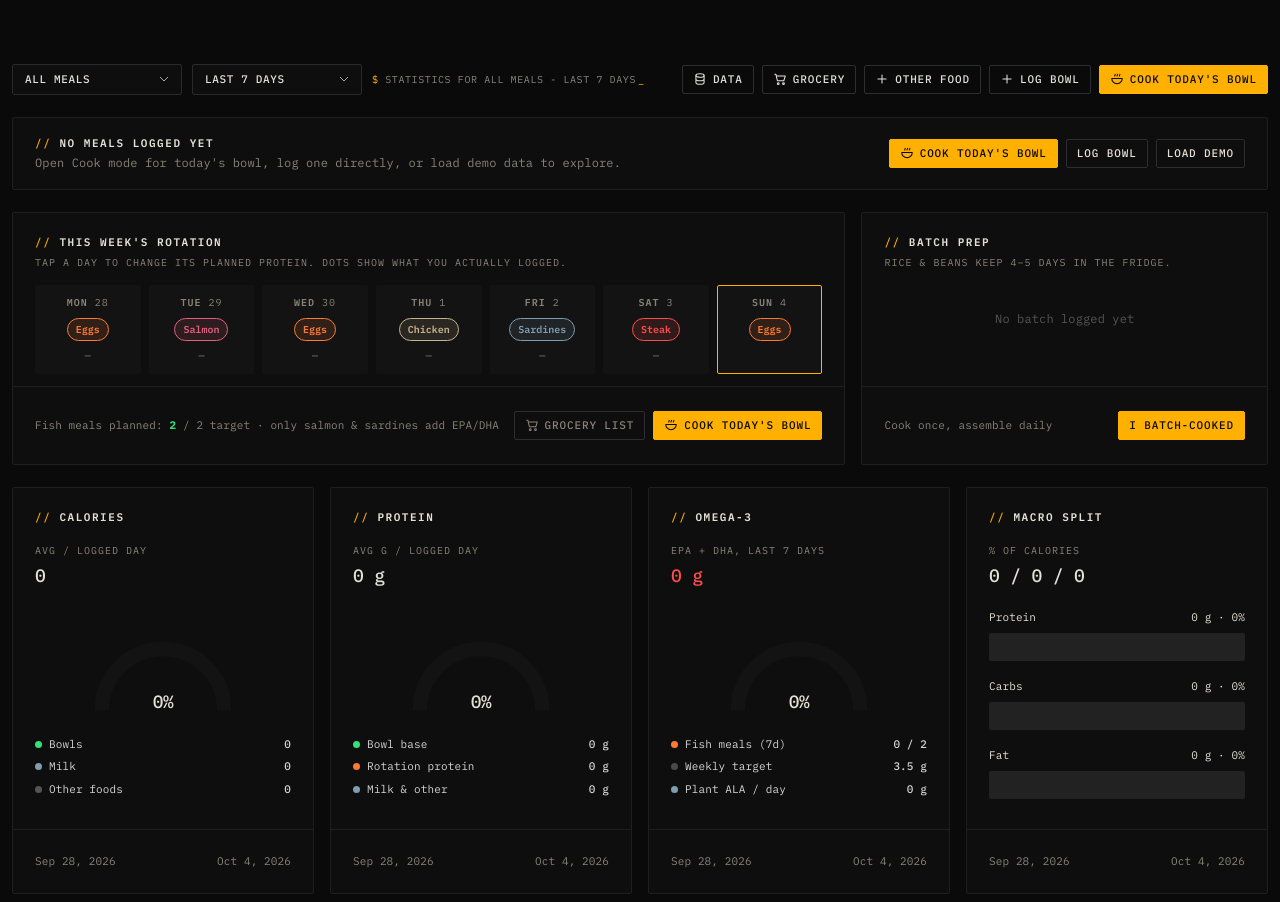
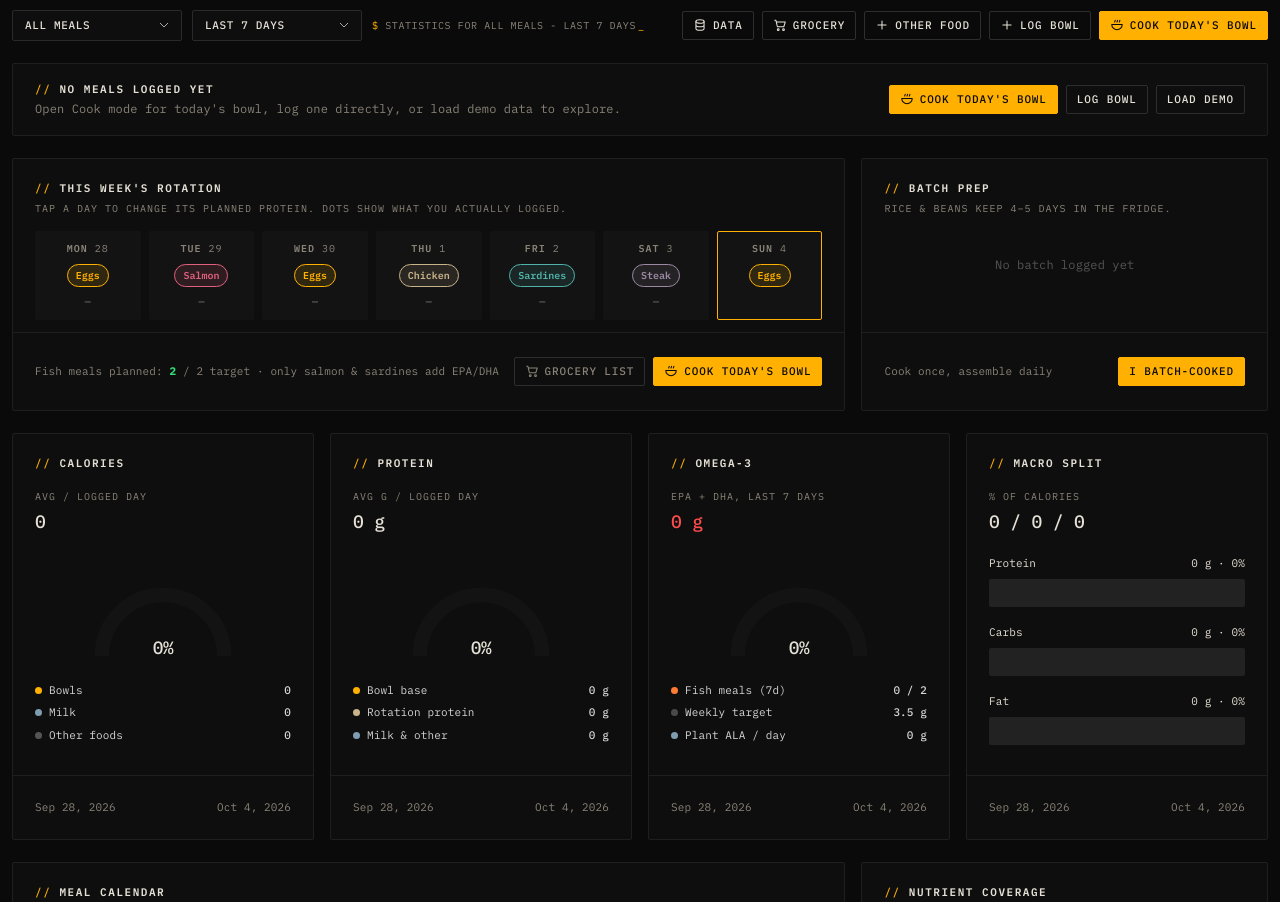
Before and after one commit to giovanij933/nutrition, a plain HTML site: page index.html in a window 1280 px wide. Shown: the top 902 px of the page. Drawn offline with Linux system fonts and the light colour scheme.

Commit message:
Update index.html

```diff
--- a/index.html
+++ b/index.html
@@ -10,12 +10,12 @@
 <link rel="icon" href="icon.svg" type="image/svg+xml">
 <link rel="apple-touch-icon" href="icon.svg">
 <link href="https://fonts.googleapis.com/css2?family=IBM+Plex+Mono:wght@300;400;500;600;700&display=swap" rel="stylesheet">
-<title>ISIONXXX // NUTRITION</title>
+<title>ISIONXXX // FUEL</title>
 <style>
 :root{--bg:#121212;--card:#171717;--cell:#1c1c1c;--line:#2b2b2b;--tx:#ececec;--mu:#a3a3a3;--g:#1fae8f;--r:#f0304a;--a:#e8a33a;--b:#4a78ff;--blue:#3050ff}
 *{box-sizing:border-box;margin:0;padding:0}
 html,body{background:var(--bg)}
-body{color:var(--tx);font:13px/1.35 Inter,system-ui,-apple-system,"Segoe UI",Roboto,sans-serif;padding:60px 12px 40px;-webkit-font-smoothing:antialiased}
+body{color:var(--tx);font:13px/1.35 Inter,system-ui,-apple-system,"Segoe UI",Roboto,sans-serif;padding:calc(6px + env(safe-area-inset-top)) 12px calc(40px + env(safe-area-inset-bottom));-webkit-font-smoothing:antialiased}
 button,select,input,textarea{font:inherit;color:inherit}
 button{cursor:pointer;background:none;border:0}
 .red{color:var(--r)}.grn{color:var(--g)}.amb{color:var(--a)}.mu{color:var(--mu)}
@@ -54,7 +54,6 @@ h3{font-size:13px;font-weight:700;margin-bottom:20px}
 .pdn{font-size:11px;font-weight:600}
 .pp{border:1px solid var(--c);color:var(--c);background:color-mix(in srgb,var(--c) 12%,transparent);border-radius:999px;padding:4px 8px;font-size:10px;font-weight:600;max-width:100%;overflow:hidden;text-overflow:ellipsis;white-space:nowrap}
 .pst{font-size:10px;min-height:12px;display:flex;gap:3px;align-items:center}.pst i{width:7px;height:7px;border-radius:50%;display:inline-block}
-.bt{font-size:12px;color:#d6d6d6;margin-bottom:6px}
 /* calendar */
 .calhd{display:flex;justify-content:space-between;align-items:flex-end}
 .wl{font-size:12px;color:#d0d0d0}
@@ -108,7 +107,7 @@ td{padding:11px 12px;border-bottom:1px solid #232323;white-space:nowrap}
 .pg input{width:36px;text-align:center;background:#101010;border:1px solid var(--line);border-radius:3px;padding:2px}
 .rs{background:#101010;border:1px solid var(--line);border-radius:4px;padding:3px 6px}
 /* modal */
-.modal{position:fixed;inset:0;background:#000b;display:flex;align-items:center;justify-content:center;z-index:9;padding:16px}
+.modal{position:fixed;inset:0;background:#000b;display:flex;align-items:center;justify-content:center;z-index:9;padding:calc(16px + env(safe-area-inset-top)) 16px calc(16px + env(safe-area-inset-bottom))}
 .modal.hidden{display:none}
 .box{background:var(--card);border:1px solid var(--line);border-radius:8px;padding:20px;width:100%;max-width:540px;max-height:92vh;overflow:auto}
 .box.wide{max-width:760px}
@@ -120,7 +119,7 @@ td{padding:11px 12px;border-bottom:1px solid #232323;white-space:nowrap}
 .full{grid-column:1/-1}
 .mact{display:flex;gap:8px;margin-top:16px;flex-wrap:wrap}
 .kv{display:grid;grid-template-columns:auto 1fr;gap:6px 16px;font-size:12px}.kv span{color:var(--mu)}
-.toast{position:fixed;bottom:20px;left:50%;transform:translateX(-50%);background:#262626;border:1px solid #3a3a3a;padding:9px 14px;border-radius:6px;font-size:12px;z-index:30}
+.toast{position:fixed;bottom:calc(20px + env(safe-area-inset-bottom));left:50%;transform:translateX(-50%);background:#262626;border:1px solid #3a3a3a;padding:9px 14px;border-radius:6px;font-size:12px;z-index:30}
 /* cook mode */
 .chips{display:flex;flex-wrap:wrap;gap:8px;align-items:center}
 .chip{border:1px solid var(--line);border-radius:999px;padding:6px 12px;font-size:12px;background:#1a1a1a}
@@ -139,12 +138,11 @@ td{padding:11px 12px;border-bottom:1px solid #232323;white-space:nowrap}
 .tip{font-size:11px;color:#aaa;background:#141c1a;border:1px solid #233;border-radius:6px;padding:10px 12px;margin-top:14px;line-height:1.5}
 pre.gl{white-space:pre-wrap;font:12px/1.6 Inter,system-ui;background:#101010;border:1px solid var(--line);border-radius:6px;padding:12px;margin-top:12px}
 @media(max-width:1100px){.g4{grid-template-columns:repeat(2,1fr)}.gm,.g3{grid-template-columns:1fr}}
-@media(max-width:620px){.g4{grid-template-columns:1fr}.sel{min-width:0;flex:1}.cell{height:54px}.cal{gap:4px}.ctx{width:100%}.fg,.ing{grid-template-columns:1fr}.pdays{grid-template-columns:repeat(4,1fr)}}
+@media(max-width:620px){.g4{grid-template-columns:1fr}.sel{min-width:0;flex:1}.cell{height:54px}.cal{gap:4px}.ctx{width:100%}.fg,.ing{grid-template-columns:1fr}.pdays{grid-template-columns:repeat(4,1fr)}
+  .fg input,.fg select,.fg textarea{font-size:16px}}
 </style>
-
 <script src="brand.js"></script>
 <link rel="stylesheet" href="brand.css">
-
 </head>
 <body>
 <div class="bar">
@@ -162,6 +160,8 @@ pre.gl{white-space:pre-wrap;font:12px/1.6 Inter,system-ui;background:#101010;bor
 
 <script>
 const $=s=>document.querySelector(s);
+const ACC='var(--acc,#ffb000)';                       // brand amber (measurement)
+const AMBER=s=>s.split('#1fae8f').join('#ffb000');    // force a chart to brand amber
 /* ---------- nutrition data (approx. USDA FoodData Central values) ---------- */
 const FD={
   rice_dry:{kcal:675,p:13.2,c:148,f:1.2,fib:2.4,na:9,k:213,ca:52,fe:4.4,mg:46,fol:350,zn:2},          // per cup uncooked, enriched white
@@ -188,7 +188,7 @@ const FD={
 // recipe as written = 3 servings
 const BASE=[['rice',1.5,'cup'],['beans',2.25,'cup'],['avocado',3,''],['spinach',4.5,'cup'],['tomato',3,''],['seed',3,'tbsp'],['oil',3,'tsp'],['garlic',3,'clove'],['lime',1.5,''],['salt',.75,'tsp'],['pepper',.375,'tsp']];
 const OMIT=[['rice','Rice'],['beans','Beans'],['avocado','Avocado'],['spinach','Spinach'],['tomato','Tomato'],['seed','Seeds'],['oil','Olive oil']];
-const PROT={egg:{n:'Eggs',col:'#e8a33a',fish:0},salmon:{n:'Salmon',col:'#ff8a65',fish:1},sardines:{n:'Sardines',col:'#4a78ff',fish:1},chicken:{n:'Chicken',col:'#b06cf0',fish:0},steak:{n:'Steak',col:'#f0304a',fish:0}};
+const PROT={egg:{n:'Eggs',col:'#ffb000',fish:0},salmon:{n:'Salmon',col:'#e0607e',fish:1},sardines:{n:'Sardines',col:'#4fb3a9',fish:1},chicken:{n:'Chicken',col:'#c8b38a',fish:0},steak:{n:'Steak',col:'#9c8aa5',fish:0}};
 const PKEYS=Object.keys(PROT);
 const NUT=[ // key,label,unit,DV,limit?
   ['fib','Fiber','g',28],['na','Sodium','mg',2300,1],['k','Potassium','mg',4700],['ca','Calcium','mg',1300],['fe','Iron','mg',18],['mg','Magnesium','mg',420],['zn','Zinc','mg',11],
@@ -295,7 +295,7 @@ function gauge(segs,text){
   const cx=100,cy=92,r=72,id='g'+uid();
   const P=f=>{const a=Math.PI*(1-f);return(cx+r*Math.cos(a)).toFixed(2)+' '+(cy-r*Math.sin(a)).toFixed(2)};
   const arc=(a,b)=>`M${P(a)}A${r} ${r} 0 0 1 ${P(b)}`;
-  const col={g:`url(#${id}g)`,r:`url(#${id}r)`,a:'#e8a33a',b:'#4a78ff',n:'#4a4a4a'};
+  const col={g:`url(#${id}g)`,r:`url(#${id}r)`,a:'#e8a33a',b:'#4a78ff',n:'#4a4a4a',v:'#33e07a'};
   let s=0,p='';
   for(const[f,c]of segs){if(!(f>0))continue;const e=Math.min(1,s+f);p+=`<path d="${arc(s,e)}" stroke="${col[c]}" stroke-width="17" fill="none"/>`;s=e}
   return`<svg class="gauge" viewBox="0 0 200 104"><defs>
@@ -304,7 +304,7 @@ function gauge(segs,text){
     <path d="${arc(0,1)}" stroke="#252525" stroke-width="17" fill="none"/>${p}
     <text x="100" y="${cy-2}" text-anchor="middle" font-size="21" font-weight="700" fill="#ececec" font-family="Inter,system-ui">${text}</text></svg>`;
 }
-// fill = target share; over target shows amber overflow
+// fill = progress toward target (amber); over target shows orange overflow
 const tgtGauge=(v,t)=>{const f=t?v/t:0;return gauge(f<=1?[[f,'g']]:[[1/f,'g'],[1-1/f,'a']],Math.round(f*100)+'%')};
 function smooth(pts){
   let d=`M${pts[0][0].toFixed(1)},${pts[0][1].toFixed(1)}`;
@@ -378,16 +378,16 @@ function topCards(st,F){
   return`<div class="grid g4">
   <div class="card"><div class="bd"><h3>Calories</h3><div class="lbl">Avg / logged day</div><div class="big">${fi(kc)}</div>
     ${tgtGauge(kc,settings.kcal)}
-    ${lr('var(--g)','Bowls',fi(st.avS('base','kcal')+st.avS('prot','kcal')))}${lr('var(--b)','Milk',fi(st.avS('milk','kcal')))}${lr('#555','Other foods',fi(st.avS('quick','kcal')))}</div>${F}</div>
-  <div class="card"><div class="bd"><h3>Protein</h3><div class="lbl">Avg g / logged day</div><div class="big">${fi(pr)} g</div>
+    ${lr(ACC,'Bowls',fi(st.avS('base','kcal')+st.avS('prot','kcal')))}${lr('var(--b)','Milk',fi(st.avS('milk','kcal')))}${lr('#555','Other foods',fi(st.avS('quick','kcal')))}</div>${F}</div>
+  <div class="card"><div class="bd"><h3>Protein</h3><div class="lbl">Avg g / logged day</div><div class="big ${pr>=settings.protein?'grn':''}">${fi(pr)} g</div>
     ${tgtGauge(pr,settings.protein)}
-    ${lr('var(--g)','Bowl base',fi(st.avS('base','p'))+' g')}${lr('var(--a)','Rotation protein',fi(st.avS('prot','p'))+' g')}${lr('var(--b)','Milk & other',fi(st.avS('milk','p')+st.avS('quick','p'))+' g')}</div>${F}</div>
+    ${lr(ACC,'Bowl base',fi(st.avS('base','p'))+' g')}${lr('#c8b38a','Rotation protein',fi(st.avS('prot','p'))+' g')}${lr('var(--b)','Milk & other',fi(st.avS('milk','p')+st.avS('quick','p'))+' g')}</div>${F}</div>
   <div class="card"><div class="bd"><h3>Omega-3</h3><div class="lbl">EPA + DHA, last 7 days</div><div class="big ${e>=EPA_WK?'grn':e>=EPA_WK/2?'amb':'red'}">${fnum(r1(e))} g</div>
     ${gauge([[Math.min(1,e/EPA_WK),'g']],Math.round(e/EPA_WK*100)+'%')}
     ${lr(st.fish7>=settings.fishTarget?'var(--g)':'var(--a)','Fish meals (7d)',`${st.fish7} / ${settings.fishTarget}`)}${lr('#4a4a4a','Weekly target',EPA_WK+' g')}${lr('var(--b)','Plant ALA / day',fnum(r1(st.av('ala')))+' g')}</div>${F}</div>
   <div class="card"><div class="bd"><h3>Macro split</h3><div class="lbl">% of calories</div><div class="big">${Math.round(st.mac.p*100)} / ${Math.round(st.mac.c*100)} / ${Math.round(st.mac.f*100)}</div>
-    <div style="margin-top:22px">${hbar('Protein',`${fi(pr)} g · ${pct(st.mac.p,1)}`,st.mac.p/.5,'linear-gradient(90deg,#e8a33a,#6b4a14)')}
-    ${hbar('Carbs',`${fi(st.av('c'))} g · ${pct(st.mac.c,1)}`,st.mac.c/.7,'linear-gradient(90deg,#22b597,#15604f)')}
+    <div style="margin-top:22px">${hbar('Protein',`${fi(pr)} g · ${pct(st.mac.p,1)}`,st.mac.p/.5,'linear-gradient(90deg,#ffb000,#5c3f00)')}
+    ${hbar('Carbs',`${fi(st.av('c'))} g · ${pct(st.mac.c,1)}`,st.mac.c/.7,'linear-gradient(90deg,#c8b38a,#4a4030)')}
     ${hbar('Fat',`${fi(st.av('f'))} g · ${pct(st.mac.f,1)}`,st.mac.f/.5,'linear-gradient(90deg,#4a78ff,#1d2f6b)')}</div></div>${F}</div>
   </div>`;
 }
@@ -406,10 +406,10 @@ function calendarHTML(){
       h+=`<div class="cell${v?' on':''}${k>tk?' fut':''}${S.sel===k?' sel':''}" data-day="${k}"${v?` style="background:rgba(31,174,143,${(.08+.3*Math.min(1,v.kcal/settings.kcal)).toFixed(2)})"`:''}>
         <span>${d.getDate()}</span>${v?`<b>${fi(v.kcal)}</b><small>${fi(v.p)}g P</small><div class="cdots">${v.dots.slice(0,5).map(c=>`<i style="background:${c}"></i>`).join('')}</div>`:''}</div>`;
     }
-    h+=`<div class="cell wk">${wd?`<b class="grn">${fi(wk/wd)}</b><small>avg · ${wf} fish</small>`:'—'}</div>`;
+    h+=`<div class="cell wk">${wd?`<b style="color:var(--acc,#ffb000)">${fi(wk/wd)}</b><small>avg · <span class="${wf?'grn':''}">${wf} fish</span></small>`:'—'}</div>`;
   }
   return`<div class="card"><div class="bd"><h3 style="margin-bottom:10px">Meal Calendar</h3><div class="lbl">Avg calories / logged day</div>
-    <div class="calhd"><div class="big">${md?fi(mk/md):'—'}</div><div class="wl">Logged days: <b class="grn" style="font-weight:500">${md}</b> &nbsp;&nbsp; Fish meals: <b style="font-weight:500;color:#4a78ff">${mf}</b></div></div>
+    <div class="calhd"><div class="big">${md?fi(mk/md):'—'}</div><div class="wl">Logged days: <b style="font-weight:500;color:var(--acc,#ffb000)">${md}</b> &nbsp;&nbsp; Fish meals: <b class="${mf?'grn':''}" style="font-weight:500">${mf}</b></div></div>
     <div class="cal">${h}</div></div>
     <div class="ft calft"><div class="nav"><button data-act="mprev">‹</button><span>${first.toLocaleDateString('en-US',{month:'long',year:'numeric'})}</span><button data-act="mnext">›</button><button class="tb" data-act="mtoday">Today</button></div>
     <span>${md} days &nbsp;&nbsp; ${mb} meals</span></div></div>`;
@@ -432,14 +432,14 @@ function chartsHTML(st,F){
   const rt=`${fdate(st.from)} - ${fdate(st.to)}`,kc=st.ds.map(d=>d.t.kcal||0),pr=st.ds.map(d=>d.t.p||0),fb=st.ds.map(d=>d.t.fib||0);
   return`<div class="grid gm">
     <div class="card"><div class="bd"><div class="eqh"><div><div class="lbl">Calories trend</div><div class="big" style="font-size:20px">${fi(st.av('kcal'))} <span class="mu" style="font-size:12px;font-weight:500">/ ${fi(settings.kcal)} target</span></div><div class="lbl" style="margin-top:4px">${rt}</div></div>
-      <div class="ks"><div>BOWLS<b>${fnum(st.bowls)}</b></div><div>AVG PROTEIN<b>${fi(st.av('p'))} g</b></div><div>FIBER<b>${fi(st.av('fib'))} g</b></div><div>FISH MEALS<b style="color:#4a78ff">${st.fish}</b></div><div>WITH MILK<b>${st.milk}</b></div></div></div>
+      <div class="ks"><div>BOWLS<b>${fnum(st.bowls)}</b></div><div>AVG PROTEIN<b>${fi(st.av('p'))} g</b></div><div>FIBER<b class="${st.av('fib')>=28?'grn':''}">${fi(st.av('fib'))} g</b></div><div>FISH MEALS<b class="${st.fish?'grn':''}">${st.fish}</b></div><div>WITH MILK<b>${st.milk}</b></div></div></div>
       ${kc.length>1?area(kc,'#1fae8f',settings.kcal):bars(kc,{tgt:settings.kcal})}</div>${F}</div>
     <div class="card"><div class="bd"><h3>Protein</h3><div class="lbl">Grams / day</div><div class="big">${fi(st.av('p'))} g</div>${bars(pr,{tgt:settings.protein})}</div>${F}</div>
   </div>
   <div class="grid g3">
     <div class="card"><div class="bd"><h3>Rotation mix</h3><div class="lbl">Bowls by protein</div><div class="big">${st.bowls?PROT[PKEYS.slice().sort((x,y)=>st.rot[y]-st.rot[x])[0]].n:'—'}</div>
       ${st.bowls?radar(PKEYS.map(p=>PROT[p].n),PKEYS.map(p=>st.rot[p])):'<div class="empty">No bowls logged</div>'}</div>${F}</div>
-    <div class="card"><div class="bd"><h3>Omega-3 by week</h3><div class="lbl">EPA + DHA grams · dashed = ${EPA_WK} g target</div><div class="big">${fnum(r1(st.wk.at(-1).s))} g <span class="mu" style="font-size:12px;font-weight:500">this week</span></div>
+    <div class="card"><div class="bd"><h3>Omega-3 by week</h3><div class="lbl">EPA + DHA grams · dashed = ${EPA_WK} g target</div><div class="big ${st.wk.at(-1).s>=EPA_WK?'grn':''}">${fnum(r1(st.wk.at(-1).s))} g <span class="mu" style="font-size:12px;font-weight:500">this week</span></div>
       ${bars(st.wk.map(w=>r1(w.s)),{labels:st.wk.map(w=>fsd(w.ws)),tgt:EPA_WK})}</div>${F}</div>
     <div class="card"><div class="bd"><h3>Fiber</h3><div class="lbl">Grams / day · dashed = 28 g</div><div class="big">${fi(st.av('fib'))} g</div>${bars(fb,{tgt:28})}</div>${F}</div>
   </div>`;
```
